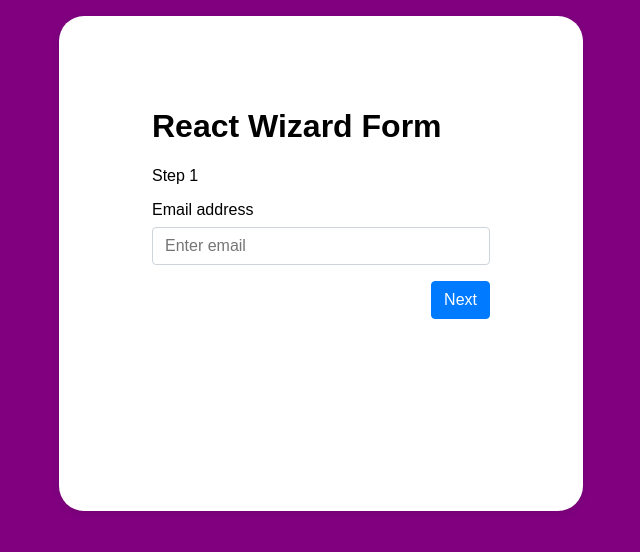
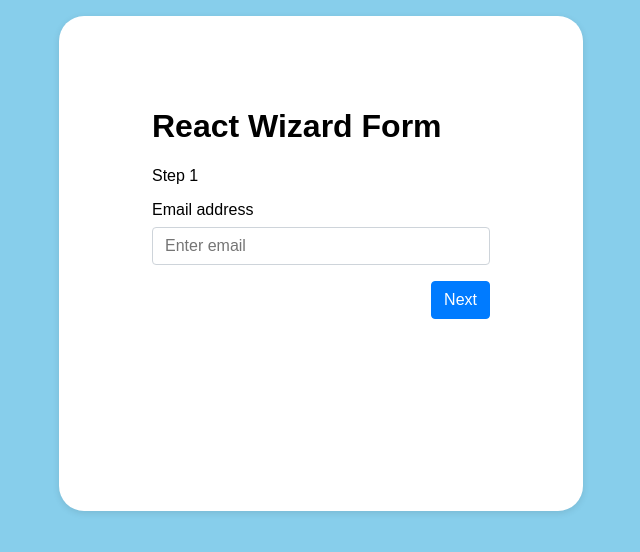
Before and after one commit to rickybee-cloud/wizard-form, a React (Vite) app: page / in a window 1280 px wide. Shown: the top 552 px of the page, without its empty margins (319-959 px from the left). Built offline with nearby package versions, Linux system fonts and the light colour scheme.

Commit message:
Change background color to Sky Blue

```diff
--- a/src/index.css
+++ b/src/index.css
@@ -1,7 +1,7 @@
 body {
   margin: 1rem;
   font-family: sans-serif;
-  background-color: purple;
+  background-color: skyblue;
 }
 
 .container {
```
